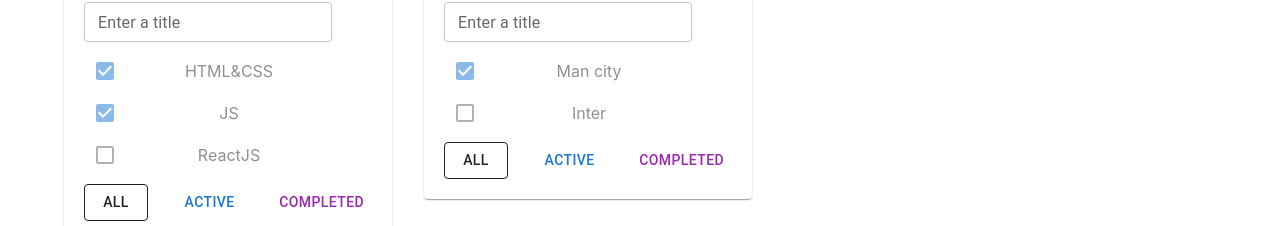
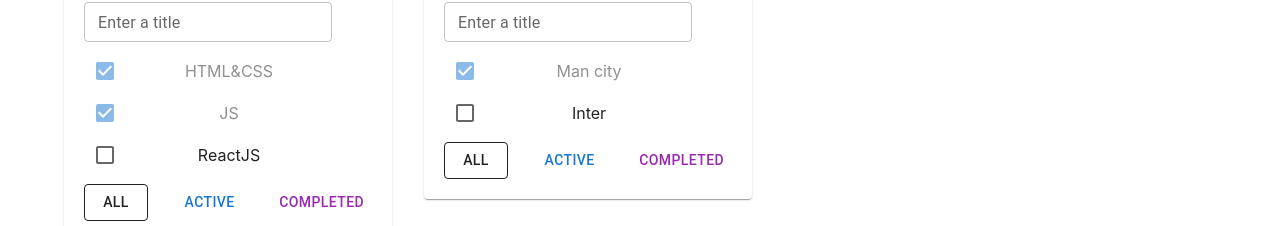
Before and after one commit to Kliapwnz/myWay, a React (Vite) app: page / in a window 1280 px wide. Shown: the part 222-448 px from the top of the page. Built offline with nearby package versions, Linux system fonts and the light colour scheme; some icons are missing.

Commit message:
fix lesson 3

```diff
--- a/src/TodolistItem.styles.ts
+++ b/src/TodolistItem.styles.ts
@@ -1,4 +1,4 @@
-import {SxProps} from '@mui/material'
+import { SxProps } from '@mui/material'
 
 export const containerSx: SxProps = {
    display: 'flex',
--- a/src/TodolistItem.tsx
+++ b/src/TodolistItem.tsx
@@ -70,7 +70,7 @@ export const TodolistItem = ({
                      changeTaskTitle(id, task.id, title)
                   }
                   return (
-                     <ListItem key={task.id} sx={getListItemSx}>
+                     <ListItem key={task.id} sx={getListItemSx(task.isDone)}>
                         <Checkbox checked={task.isDone} onChange={changeTaskStatusHandler}/>
 
                         <EditableSpan value={task.title} onChange={changeTaskTitleHandler}/>
```
